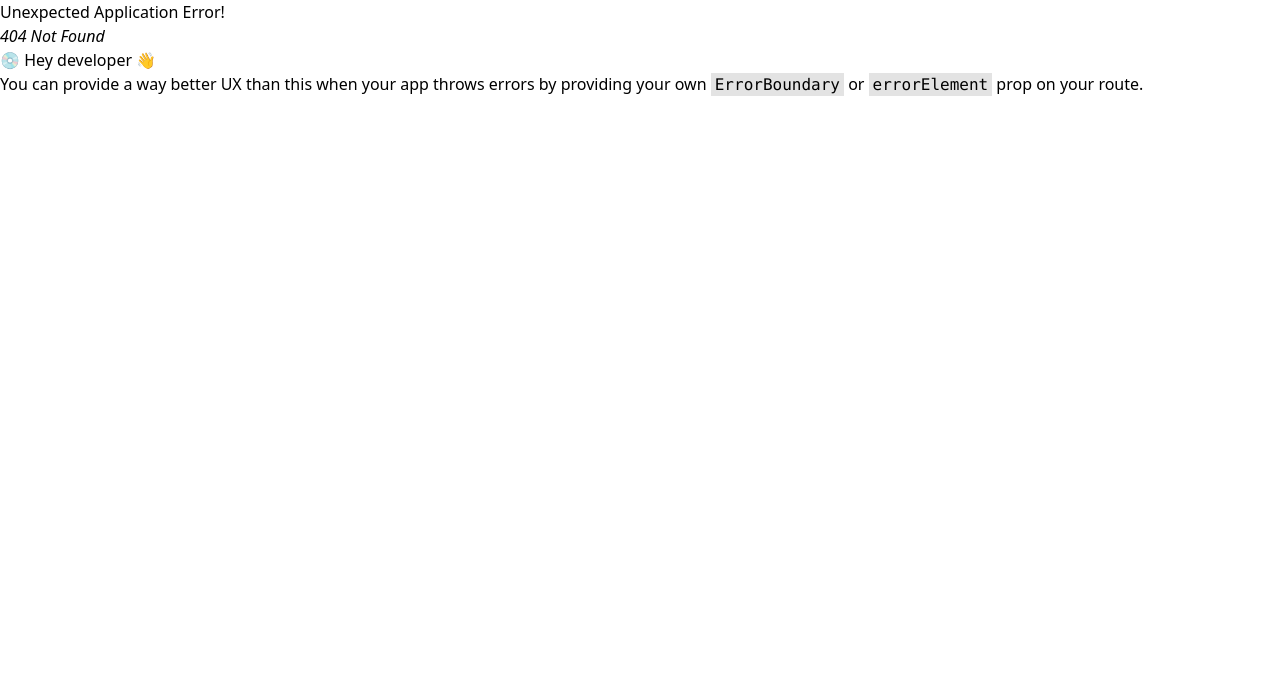
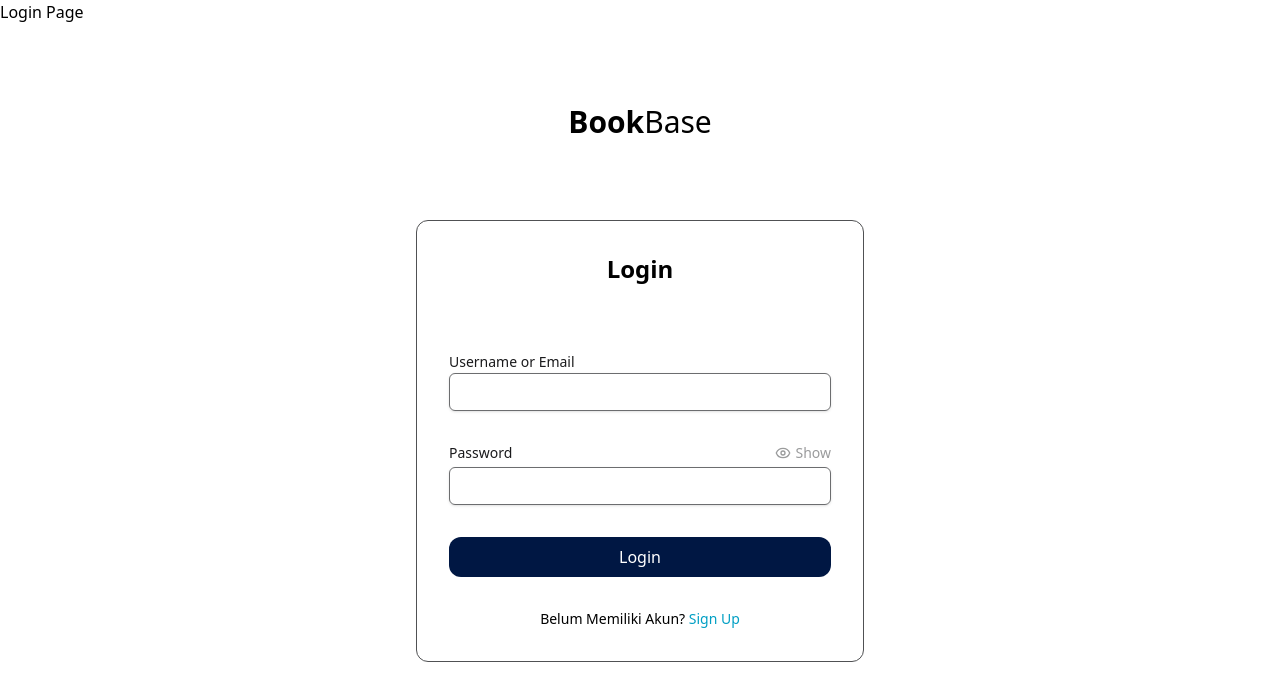
Before and after one commit to ysiin/Bismillah_FinalProject, a React (Vite) app in the folder fe/: page /login in a window 1280 px wide. Before the commit this address had no page. Shown: the top 700 px of the page. Built offline with nearby package versions, Linux system fonts and the light colour scheme.

Commit message:
Login and Signup page

```diff
--- /dev/null
+++ b/fe/src/components/Auth-Card/index.tsx
@@ -0,0 +1,31 @@
+import AuthButton from "../ui/authButton";
+import { Link } from "react-router";
+
+interface AuthCardProps {
+    title: "Login" | "Sign Up";
+    children?: React.ReactNode;
+}
+
+export default function AuthCard({title, children} : AuthCardProps){
+    return(
+        <>
+        <form className="bg-white rounded-xl border border-gray-400 max-w-md mx-auto space-y-4 mt-20 p-8">
+            <h2 className="font-semibold text-2xl text-center mb-16">{title}</h2>
+            {children}
+            <AuthButton text={title}></AuthButton>
+
+            {title === "Login"?(
+                <>
+                <p className="text-sm text-center pt-4">Belum Memiliki Akun? <Link to="/signup" className="text-blue-500">Sign Up</Link> </p>
+                </>
+            ):(
+                <>
+                <p className="text-sm text-center pt-4">Sudah Memiliki Akun?  <Link to="/login" className="text-blue-500">Login</Link></p>
+                </>
+            )
+
+            }
+        </form>
+        </>
+    )
+}
--- /dev/null
+++ b/fe/src/components/ui/authButton.tsx
@@ -0,0 +1,13 @@
+
+interface AuthButtonProps{
+    text: string
+
+}
+
+export default function AuthButton({text} : AuthButtonProps){
+    return(
+        <>
+            <button className="w-full bg-accent-50 text-white rounded-xl py-2">{text}</button>
+        </>
+    )
+}
--- /dev/null
+++ b/fe/src/components/ui/authInput.tsx
@@ -0,0 +1,20 @@
+interface AuthInputProps extends React.InputHTMLAttributes<HTMLInputElement> {
+  label?: string;
+}
+
+export default function AuthInput({ label, className, ...props }: AuthInputProps) {
+  return (
+    <div className="space-y-1">
+      {label && <label className="text-sm font-medium text-gray-700">{label}</label>}
+      <input
+        {...props}
+        className={`
+          w-full rounded-md border border-gray-300 px-3 py-2
+          text-sm shadow-sm placeholder-gray-400
+          focus:outline-none focus:ring-1 focus:ring-blue-500 focus:border-blue-500 mb-4
+          ${className || ""}
+        `}
+      />
+    </div>
+  );
+}
--- /dev/null
+++ b/fe/src/components/ui/passwordInput.tsx
@@ -0,0 +1,49 @@
+import * as React from "react";
+import { Eye, EyeOff } from "lucide-react";
+
+interface AuthPasswordInputProps
+  extends React.InputHTMLAttributes<HTMLInputElement> {
+  label?: string;
+}
+
+export default function AuthPasswordInput({
+  label = "Password",
+  className,
+  ...props
+}: AuthPasswordInputProps) {
+  const [show, setShow] = React.useState(false);
+
+  return (
+    <div className="space-y-1">
+      <div className="flex items-center justify-between">
+        <label className="text-sm font-medium text-gray-700">{label}</label>
+        <button
+          type="button"
+          onClick={() => setShow((prev) => !prev)}
+          className="text-sm text-gray-200 hover:underline flex items-center gap-1"
+        >
+          {show ? (
+            <>
+              <EyeOff size={16} /> Hide
+            </>
+          ) : (
+            <>
+              <Eye size={16} /> Show
+            </>
+          )}
+        </button>
+      </div>
+
+      <input
+        {...props}
+        type={show ? "text" : "password"}
+        className={`
+          w-full rounded-md border border-gray-300 px-3 py-2
+          text-sm shadow-sm placeholder-gray-400
+          focus:outline-none focus:ring-1 focus:ring-blue-500 focus:border-blue-500 mb-4
+          ${className || ""}
+        `}
+      />
+    </div>
+  );
+}
--- a/fe/src/index.css
+++ b/fe/src/index.css
@@ -57,6 +57,8 @@
   --color-gray-700: #1a1a1c;
   --color-gray-800: #141416;
   --color-gray-900: #0f1011;
+
+  --color-accent-50: #001743;
 }
 
 @theme inline {
--- /dev/null
+++ b/fe/src/page/SignUp.tsx
@@ -0,0 +1,23 @@
+import { Link } from "react-router"
+
+import AuthCard from "@/components/Auth-Card"
+import AuthInput from "@/components/ui/authInput"
+import AuthPasswordInput from "@/components/ui/passwordInput"
+
+
+export default function SignUp(){
+    return(
+        <>
+        <h1>Sign Up Page</h1>
+        <div className="flex justify-center">
+        <Link to="/" className="text-center mt-20 text-3xl"><span className="font-bold">Book</span>Base</Link>
+        </div>
+        <AuthCard title="Sign Up">
+            <AuthInput label="Username" type="text"/>
+            <AuthInput label="Email" type="text"/>
+            <AuthPasswordInput label="Password" type="password"/>
+
+        </AuthCard>
+        </>
+    )
+}
--- /dev/null
+++ b/fe/src/page/login.tsx
@@ -0,0 +1,23 @@
+import { Link } from "react-router"
+
+import AuthCard from "@/components/Auth-Card"
+import AuthInput from "@/components/ui/authInput"
+import AuthPasswordInput from "@/components/ui/passwordInput"
+
+
+export default function Login(){
+    return(
+        <>
+        <h1>Login Page</h1>
+        <div className="flex justify-center">
+        <Link to="/" className="text-center mt-20 text-3xl"><span className="font-bold">Book</span>Base</Link>
+        </div>
+        <AuthCard title="Login">
+            <AuthInput label="Username or Email" type="text"/>
+            <AuthPasswordInput label="Password" type="password"/>
+
+        </AuthCard>
+        </>
+
+    )
+}
```
Also changed, not shown: fe/src/main.tsx (+11 -1 lines).
